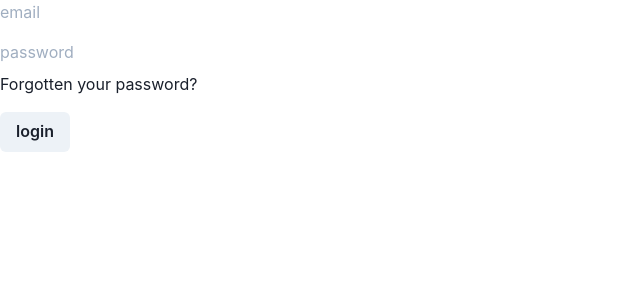
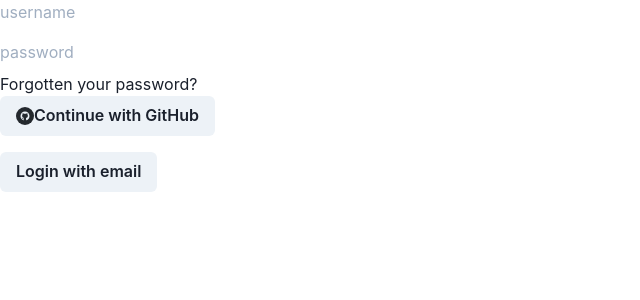
Before and after one commit to rodneylab/maximus-web, a Next.js app: page /login in a window 1280 px wide. Shown: the top 300 px of the page, without its empty margins (0-640 px from the left). Built offline with nearby package versions, Linux system fonts and the light colour scheme; no server answers.

Commit message:
fix: 💫 add GitHub login button

```diff
--- /dev/null
+++ b/src/components/SocialIcon.tsx
@@ -0,0 +1,4 @@
+import React from 'react';
+import { SocialIcon } from 'react-social-icons';
+
+export const Github = ({ style = {} }) => <SocialIcon network="github" style={style} />;
--- a/src/pages/login.tsx
+++ b/src/pages/login.tsx
@@ -1,12 +1,15 @@
-import { Box, Button, Flex, Link } from '@chakra-ui/react';
+import { Box, Button, Flex, Icon, Link } from '@chakra-ui/react';
 import { Form, Formik } from 'formik';
 import NextLink from 'next/link';
 import { useRouter } from 'next/router';
 import React from 'react';
 import InputField from '../components/InputField';
+import { Github } from '../components/SocialIcon';
 import { MeDocument, MeQuery, useLoginMutation } from '../generated/graphql';
 import { toErrorMap } from '../utilities/form';
 import { withApollo } from '../utilities/withApollo';
+
+const GithubIcon = () => <Github style={{ height: 18, width: 18 }} />;
 
 const Login = () => {
   const router = useRouter();
@@ -38,10 +41,10 @@ const Login = () => {
   }
 
   return (
-    <Formik initialValues={{ email: '', password: '' }} onSubmit={handleSubmit}>
+    <Formik initialValues={{ username: '', password: '' }} onSubmit={handleSubmit}>
       {({ isSubmitting }) => (
         <Form>
-          <InputField name="email" placeholder="email" label="Email" />
+          <InputField name="username" placeholder="username" label="Username" />
           <Box mt={4}>
             <InputField name="password" placeholder="password" label="Password" type="password" />
           </Box>
@@ -50,9 +53,17 @@ const Login = () => {
               <Link>Forgotten your password?</Link>
             </NextLink>
           </Flex>
-          <Button mt={4} type="submit" isLoading={isSubmitting}>
-            login
-          </Button>
+          <Box>
+            <Button>
+              <Icon as={GithubIcon} />
+              Continue with GitHub
+            </Button>
+          </Box>
+          <Box>
+            <Button mt={4} type="submit" isLoading={isSubmitting}>
+              Login with email
+            </Button>
+          </Box>
         </Form>
       )}
     </Formik>
```
